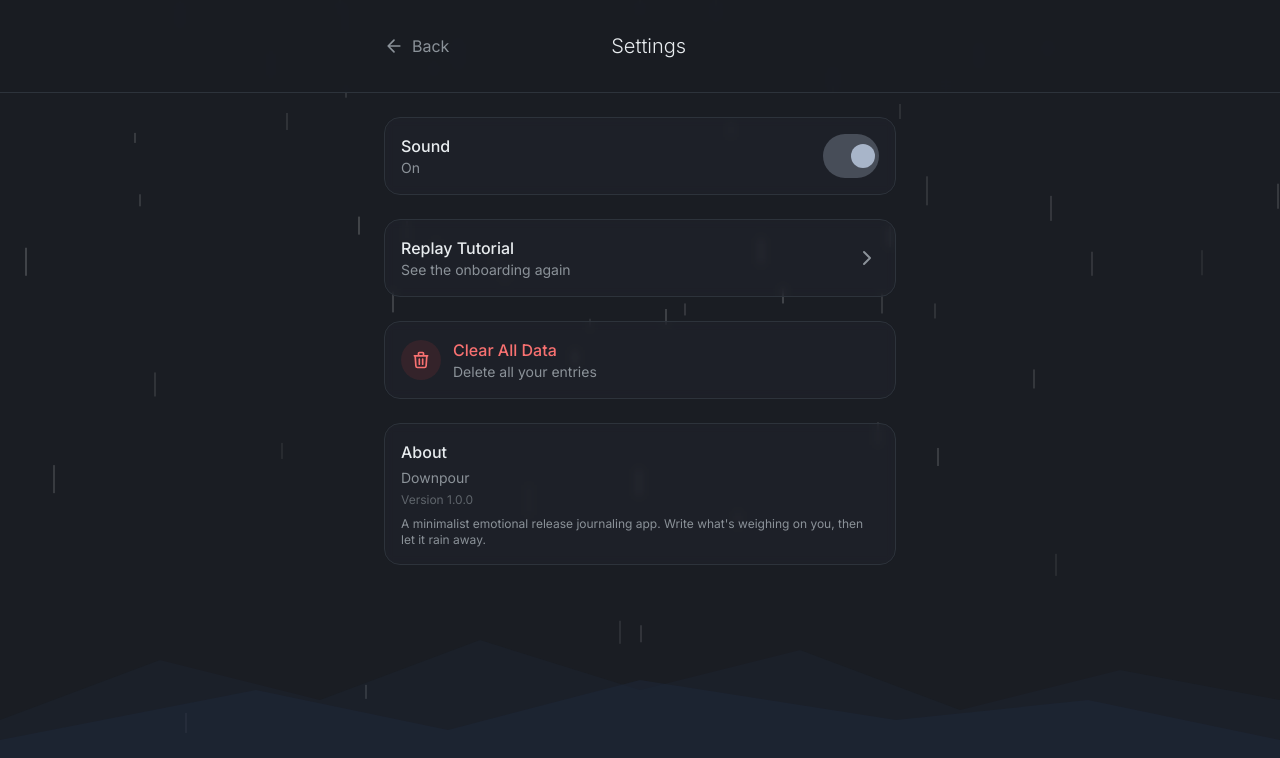
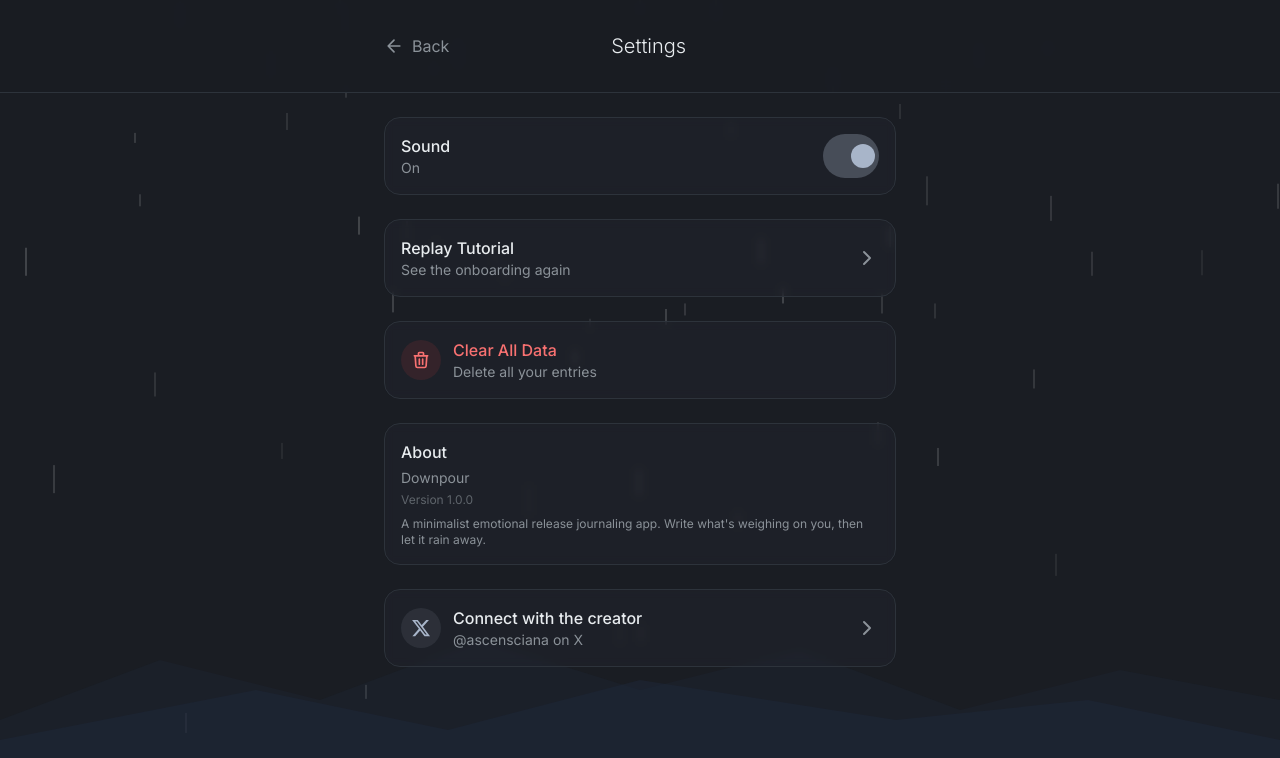
Before and after one commit to testdev-lar/downpourphone, a Vue app: page /#/settings in a window 1280 px wide. Shown: the top 758 px of the page. Built offline with nearby package versions, Linux system fonts and the light colour scheme.

Commit message:
feat: Add creator link to Settings screen
Co-Authored-By: Claude Opus 4.5 <noreply@anthropic.com>

```diff
--- a/src/views/SettingsScreen.vue
+++ b/src/views/SettingsScreen.vue
@@ -91,6 +91,28 @@
             </p>
           </div>
         </div>
+
+        <div class="bg-bg-secondary/40 border border-border rounded-2xl overflow-hidden backdrop-blur-sm">
+          <a
+            href="https://x.com/ascensciana"
+            target="_blank"
+            rel="noopener noreferrer"
+            class="touch-target w-full px-4 py-4 flex items-center gap-3 text-left hover:bg-accent-light/10 transition-colors"
+          >
+            <div class="w-10 h-10 rounded-full bg-accent-light/10 flex items-center justify-center">
+              <svg viewBox="0 0 24 24" class="w-5 h-5 text-accent-light" fill="currentColor">
+                <path d="M18.244 2.25h3.308l-7.227 8.26 8.502 11.24H16.17l-5.214-6.817L4.99 21.75H1.68l7.73-8.835L1.254 2.25H8.08l4.713 6.231zm-1.161 17.52h1.833L7.084 4.126H5.117z"/>
+              </svg>
+            </div>
+            <div class="flex-1">
+              <p class="text-text-primary font-medium">Connect with the creator</p>
+              <p class="text-text-muted text-sm">@ascensciana on X</p>
+            </div>
+            <svg viewBox="0 0 24 24" class="w-6 h-6 text-text-muted" fill="none">
+              <path d="M9 18L15 12L9 6" stroke="currentColor" stroke-width="2" stroke-linecap="round" stroke-linejoin="round"/>
+            </svg>
+          </a>
+        </div>
       </div>
     </div>
 
```
